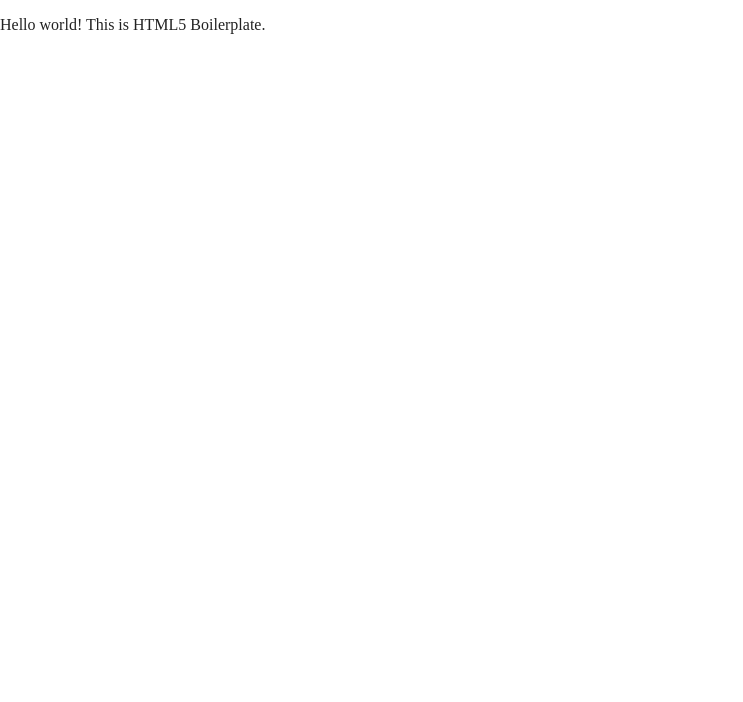
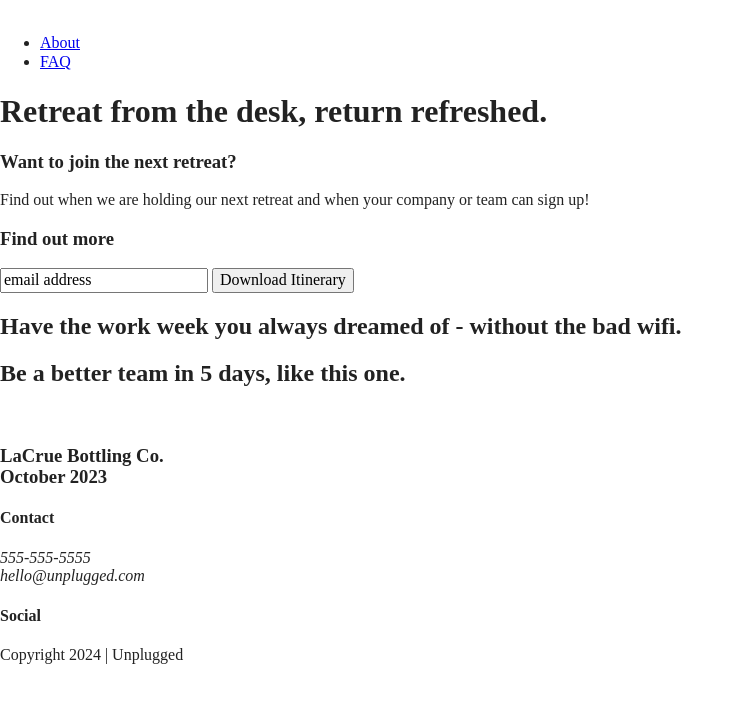
Before and after one commit to ctay1or/unplugged, a website built with Parcel: page index.html in a window 1280 px wide. Shown: the whole page, without its empty margins (0-743 px from the left). Built offline with nearby package versions, Linux system fonts and the light colour scheme.

Commit message:
Added HTML to homepage

```diff
--- a/index.html
+++ b/index.html
@@ -22,10 +22,93 @@
   <meta name="theme-color" content="#fafafa">
 </head>
 
+
 <body>
 
-  <!-- Add your site or application content here -->
-  <p>Hello world! This is HTML5 Boilerplate.</p>
+  <header>
+    <div class="content-wrapper">
+      <a href="#">
+        <img >
+      </a>
+      <div class="header-divider"></div>
+      <nav>
+        <ul>
+          <li><a href="about/index.html" target="_blank" rel="noopener">About</a></li>
+          <li><a href="faq/index.html" target="_blank" rel="noopener">FAQ</a></li>
+        </ul>
+      </nav>
+    </div>
+  </header>
+
+
+  <main>
+      <section class="hero-area">
+        <div class="content-wrapper">
+          <h1>Retreat from the desk, return refreshed.</h1>
+        </div>
+      </section>
+
+      <aside>
+        <div class="content-wrapper">
+          <div class="form-description">
+            <h3>Want to join the next retreat?</h3>
+            <p>Find out when we are holding our next retreat and when your company or team can sign up!</p>
+          </div>
+          <div class="form">
+            <h3>Find out more</h3>
+            <input type="text" name="name" value="email address">
+            <input type="button" value="Download Itinerary">
+          </div>
+        </div>
+      </aside>
+
+      <div class="features">
+          <h2>Have the work week you always dreamed of - without the bad wifi.</h2>
+          <div class="features-list">
+
+          </div>
+      </div>
+
+      <div class="reviews">
+          <h2>Be a better team in 5 days, like this one.</h2>
+          <img src="" alt="">
+          <h3>LaCrue Bottling Co.<br>October 2023</h3>
+          <p></p>
+      </div>
+    </div>
+  </main>
+
+
+  <footer>
+    <div class="content-wrapper">
+
+      <div class="footer-content">
+        <div class="contact">
+          <h4>Contact</h4>
+          <address>
+            <p>555-555-5555<br>
+              hello@unplugged.com
+            </p>
+          </address>
+        </div>
+        <div class="social">
+          <h4>Social</h4>
+          <div class="social-icons">
+            <p><a href="#"></a></p>
+            <p><a href="#"></a></p>
+            <p><a href="#"></a></p>
+          </div>
+        </div>
+      </div>
+
+      <div class="copyright">
+        <p>Copyright 2024 | Unplugged</p>
+      </div>
+
+    </div>
+  </footer>
+
+
   <script src="js/vendor/modernizr-3.11.2.min.js"></script>
   <script src="js/plugins.js"></script>
   <script src="js/main.js"></script>
@@ -36,6 +119,7 @@
     ga('create', 'UA-XXXXX-Y', 'auto'); ga('set', 'anonymizeIp', true); ga('set', 'transport', 'beacon'); ga('send', 'pageview')
   </script>
   <script src="https://www.google-analytics.com/analytics.js" async></script>
+
 </body>
 
 </html>
```
